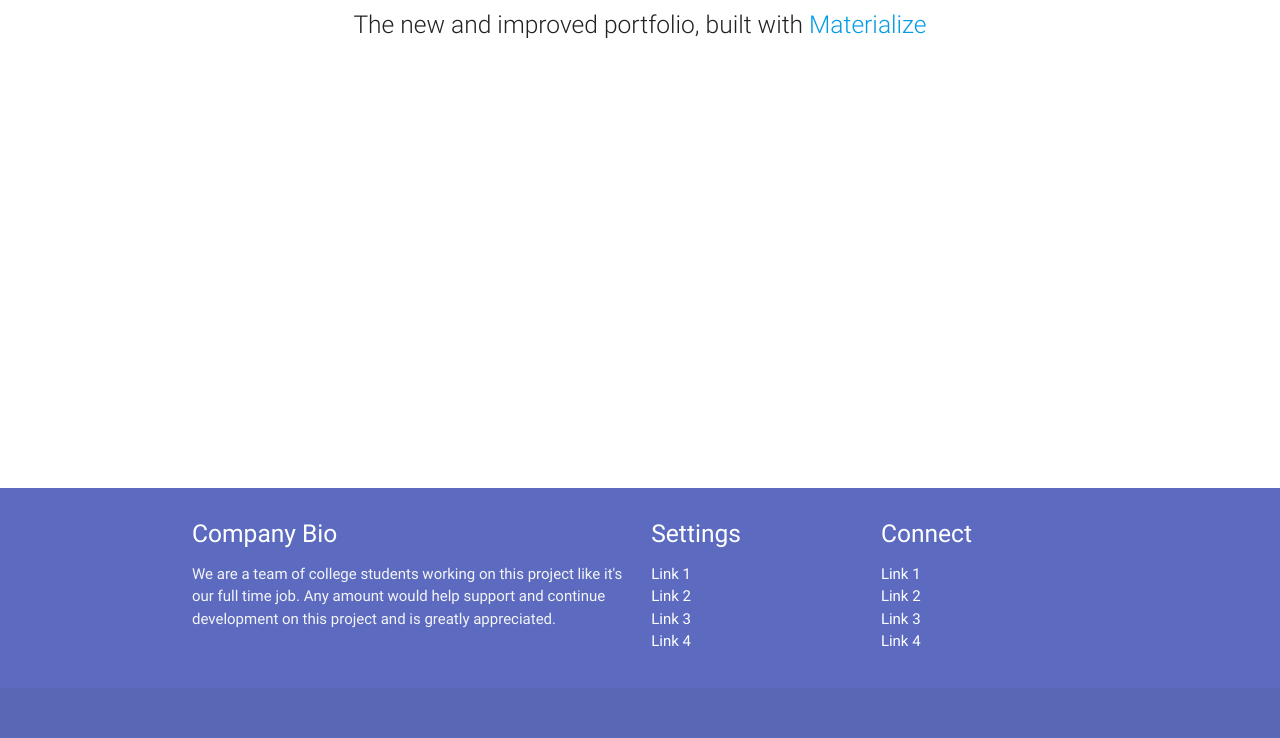
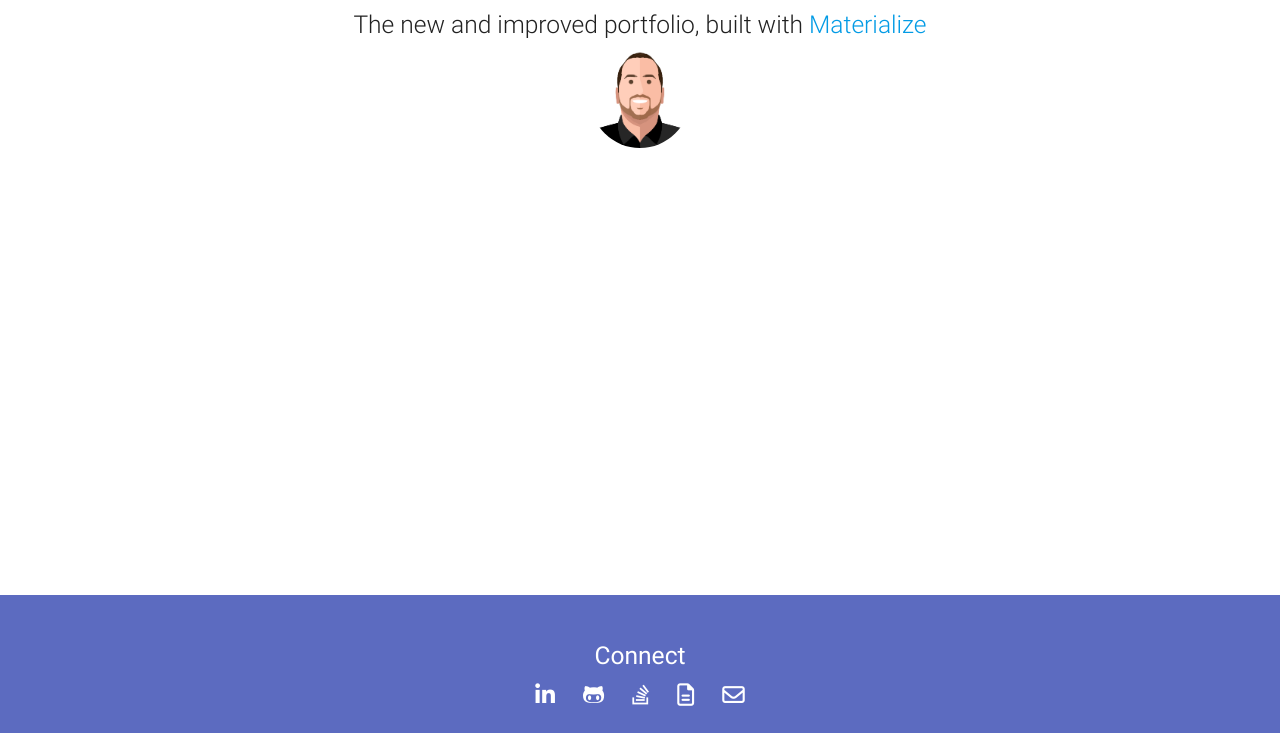
Before and after one commit to rafistrauss/rafistrauss.github.io, a PHP site: page /materialize.html in a window 1280 px wide. Shown: the part 127-865 px from the top of the page. Run offline with PHP 8.4, Linux system fonts and the light colour scheme; some libraries are stand-ins or nearby versions.

Commit message:
More work on materialize

```diff
--- a/materialize.html
+++ b/materialize.html
@@ -8,93 +8,83 @@
     <!-- CSS  -->
     <link href="https://fonts.googleapis.com/icon?family=Material+Icons" rel="stylesheet">
     <link href="materialize/sass/style.css" type="text/css" rel="stylesheet" media="screen,projection"/>
+
+    <script src="https://use.fontawesome.com/64649684e7.js"></script>
 </head>
 <body>
-<!--<nav class="indigo lighten-1" role="navigation">-->
-    <!--<div class="nav-wrapper container"><a id="logo-container" href="#" class="brand-logo">Logo</a>-->
-        <!--<ul class="right hide-on-med-and-down">-->
-            <!--<li><a href="#">Navbar Link</a></li>-->
-        <!--</ul>-->
 
-        <!--<ul id="nav-mobile" class="side-nav">-->
-            <!--<li><a href="#">Navbar Link</a></li>-->
-        <!--</ul>-->
-        <!--<a href="#" data-activates="nav-mobile" class="button-collapse"><i class="material-icons">menu</i></a>-->
-    <!--</div>-->
-<!--</nav>-->
 <div class="section no-pad" id="index-banner">
     <div class="container">
 
         <h1 class="header center indigo-text">Rafi Strauss</h1>
 
         <div class="row center">
-            <h5 class="header col s12 light">The new and improved portfolio, built with <a href="http://materializecss.com/">Materialize</a></h5>
+            <h5 class="header col s12 light">The new and improved portfolio, built with <a
+                    href="http://materializecss.com/">Materialize</a></h5>
+
+            <div class="center">
+                <img class="authorImage" src="images/portrait.png" >
+            </div>
+
         </div>
 
     </div>
 </div>
 
-<div class="carousel">
-    <a class="carousel-item" href="#">
+
+<div class="carousel section scrollspy">
+    <a class="carousel-item center" href="#">
         <img src="images/Fitted-Threads.jpg">
+        <span class="">Fitted Threads</span>
     </a>
-    <a class="carousel-item" href="#">
+    <a class="carousel-item center" href="#">
         <img src="images/SMS-Tool.jpg">
+        <span class="">SMS Tool</span>
     </a>
-    <a class="carousel-item" href="#">
+    <a class="carousel-item center" href="#">
         <img src="images/Distance-Calculator.jpg">
+        <span class="">Distance Calculator</span>
     </a>
-    <a class="carousel-item" href="#">
+    <a class="carousel-item center" href="#">
         <img src="images/stylized-checkbox.jpg">
+        <span class="">Stylized Checkbox</span>
     </a>
 
 </div>
 
 <footer class="page-footer indigo lighten-1">
-    <div class="container">
+    <div class="container section scrollspy">
         <div class="row">
-            <div class="col l6 s12">
-                <h5 class="white-text">Company Bio</h5>
+            <div class="col l12 s12 center">
+                <h5 class="white-text">Connect</h5>
 
-                <p class="grey-text text-lighten-4">We are a team of college students working on this project like it's
-                    our full time job. Any amount would help support and continue development on this project and is
-                    greatly appreciated.</p>
+                <a target="_blank" class="white-text tooltipped" data-position="top" data-delay="50"
+                   data-tooltip="LinkedIn Profile"
+                   href="https://www.linkedin.com/in/raphael-strauss-84043143">
+                    <i class="fa fa-linkedin"></i>
+                </a>
 
+                <a target="_blank" class="white-text tooltipped" data-position="top" data-delay="50"
+                   data-tooltip="Github Profile" href="https://github.com/rafistrauss">
+                    <i class="fa fa-github-alt"></i>
+                </a>
 
-            </div>
-            <div class="col l3 s12">
-                <h5 class="white-text">Settings</h5>
-                <ul>
-                    <li><a class="white-text" href="#!">Link 1</a></li>
-                    <li><a class="white-text" href="#!">Link 2</a></li>
-                    <li><a class="white-text" href="#!">Link 3</a></li>
-                    <li><a class="white-text" href="#!">Link 4</a></li>
-                </ul>
-            </div>
-            <div class="col l3 s12">
-                <h5 class="white-text">Connect</h5>
-                <ul>
-                    <li><a class="white-text" href="#!">Link 1</a></li>
-                    <li><a class="white-text" href="#!">Link 2</a></li>
-                    <li><a class="white-text" href="#!">Link 3</a></li>
-                    <li><a class="white-text" href="#!">Link 4</a></li>
-                </ul>
-            </div>
-        </div>
-    </div>
-    <div class="footer-copyright">
-        <div class="container center">
-            <div id="profileLinks">
+                <a target="_blank" class="white-text tooltipped" data-position="top" data-delay="50"
+                   data-tooltip="StackOverflow Profile"
+                   href="http://stackoverflow.com/users/1851509/general-twyckenham">
+                    <i class="fa fa-stack-overflow"></i>
+                </a>
 
-                <a target="_blank" href="https://www.linkedin.com/in/raphael-strauss-84043143"> <core-icon icon="social:post-linkedin" aria-label="post-linkedin" role="img"><svg viewBox="0 0 24 24" height="100%" width="100%" preserveAspectRatio="xMidYMid meet" fit="" style="pointer-events: none; display: block;"><g><path d="M20,2H4C2.9,2,2,2.9,2,4l0,16c0,1.1,0.9,2,2,2h16c1.1,0,2-0.9,2-2V4C22,2.9,21.1,2,20,2z M8,19H5v-9h3V19z M6.5,8.3c-1,0-1.8-0.8-1.8-1.8s0.8-1.8,1.8-1.8s1.8,0.8,1.8,1.8S7.5,8.3,6.5,8.3z M19,19h-3v-5.3c0-0.8-0.7-1.5-1.5-1.5c-0.8,0-1.5,0.7-1.5,1.5V19h-3v-9h3v1.2c0.5-0.8,1.6-1.4,2.5-1.4c1.9,0,3.5,1.6,3.5,3.5V19z"></path></g></svg></core-icon> </a>
+                <a target="_blank" class="white-text tooltipped" data-position="top" data-delay="50"
+                   data-tooltip="Resume"
+                   href="https://drive.google.com/open?id=0B4w8lbl3hU5ZWEpkTzZNRi1YeFk">
+                    <i class="fa fa-file-text-o"></i>
+                </a>
 
-                <a target="_blank" href="https://github.com/rafistrauss"> <core-icon icon="social:post-github" aria-label="post-github" role="img"><svg viewBox="0 0 24 24" height="100%" width="100%" preserveAspectRatio="xMidYMid meet" fit="" style="pointer-events: none; display: block;"><g><path d="M7.2 6.6h-.1c-.5 1.4-.2 2.3-.1 2.6-.6.7-1 1.6-1 2.6 0 3.8 2.4 4.6 4.6 4.9-.2 0-.6.2-.8.8-.4.2-1.8.7-2.6-.7 0 0-.5-.8-1.3-.9 0 0-.8 0-.1.5 0 0 .6.3.9 1.3 0 0 .5 1.7 3 1.1v3.1h5v-3.5c0-1-.4-1.5-.8-1.8 2.2-.2 4.6-1 4.6-4.8 0-1.1-.4-2-1-2.6.1-.3.4-1.2-.1-2.6 0 0-.8-.3-2.7 1-.8-.2-1.6-.3-2.5-.3-.8 0-1.7.1-2.5.3-1.4-1-2.2-1-2.6-1zm12.8 15.4h-16c-1.1 0-2-.9-2-2v-16c0-1.1.9-2 2-2h16c1.1 0 2 .9 2 2v16c0 1.1-.9 2-2 2z"></path></g></svg></core-icon> </a>
-
-                <a target="_blank" href="http://stackoverflow.com/users/1851509/general-twyckenham"> <i class="fa fa-stack-overflow"></i> </a>
-
-                <a target="_blank" href="https://drive.google.com/open?id=0B4w8lbl3hU5ZWEpkTzZNRi1YeFk"> <core-icon icon="drive-document" aria-label="drive-document" role="img"><svg viewBox="0 0 24 24" height="100%" width="100%" preserveAspectRatio="xMidYMid meet" fit="" style="pointer-events: none; display: block;"><g><path d="M19,3H5C3.9,3,3,3.9,3,5v14c0,1.1,0.9,2,2,2h14c1.1,0,2-0.9,2-2V5C21,3.9,20.1,3,19,3z M17,9H7V7h10V9z M17,13H7v-2h10V13z M14,17H7v-2h7V17z"></path></g></svg></core-icon> </a>
-
-                <a target="_blank" href="mailto:rafi.a.strauss@gmail.com"> <core-icon icon="mail" aria-label="mail" role="img"><svg viewBox="0 0 24 24" height="100%" width="100%" preserveAspectRatio="xMidYMid meet" fit="" style="pointer-events: none; display: block;"><g><path d="M20,4H4C2.9,4,2,4.9,2,6l0,12c0,1.1,0.9,2,2,2h16c1.1,0,2-0.9,2-2V6C22,4.9,21.1,4,20,4z M20,8l-8,5L4,8V6l8,5l8-5V8z"></path></g></svg></core-icon> </a>
+                <a target="_blank" class="white-text tooltipped" data-position="top" data-delay="50"
+                   data-tooltip="Email" href="mailto:rafi@rafistrauss.com">
+                    <i class="fa fa-envelope-o"></i>
+                </a>
 
             </div>
         </div>
--- a/materialize/sass/style.scss
+++ b/materialize/sass/style.scss
@@ -1 +1,23 @@
 @import "materialize";
+
+.page-footer {
+  a {
+    margin: 0 .5em;
+    font-size: 150%;
+  }
+
+  .container {
+    padding-bottom: 20px;
+  }
+
+  .row {
+    margin-bottom: 0;
+  }
+
+}
+
+.authorImage {
+  max-height: 100px;
+  border-radius: 50%;
+
+}
```
Also changed, not shown: images/portrait.png (added), images/sample.png (added), materialize/sass/style.css.
